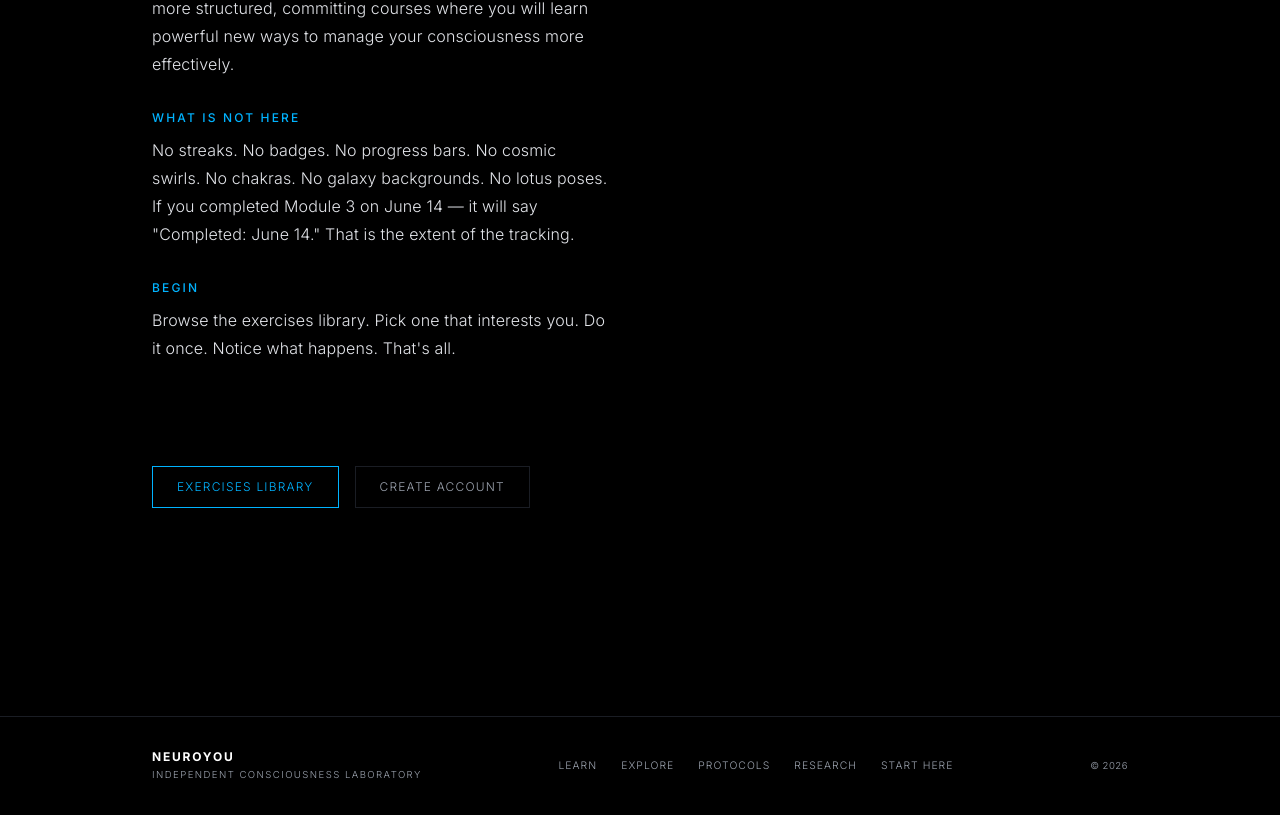
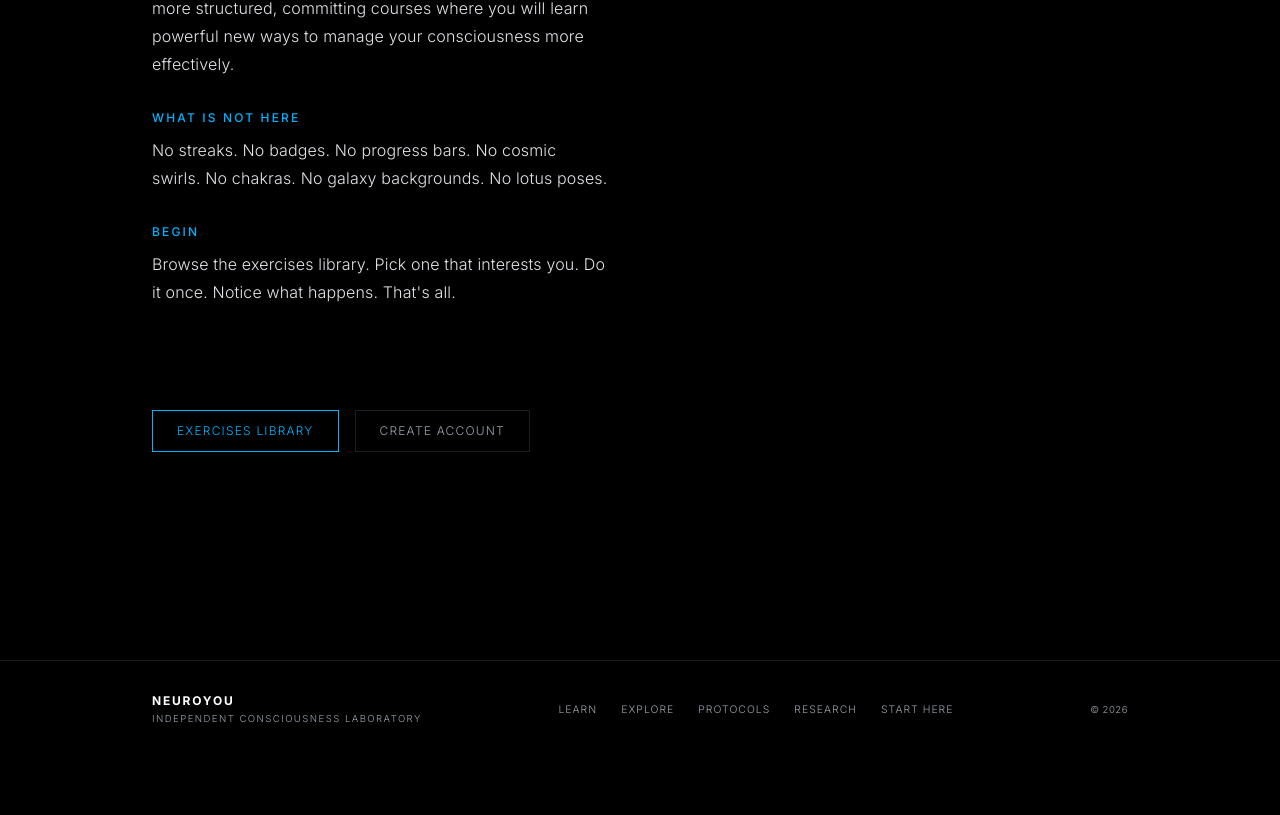
Before and after one commit to peter-j-hill/neuroyou, a Next.js app: page /start-here in a window 1280 px wide. Shown: the part 1251-2066 px from the top of the page. After the commit the page ends 2010 px from the top, so only its background shows below. Built offline with nearby package versions, Linux system fonts and the light colour scheme; no server answers.

Commit message:
Remove module tracking sentence from Start Here page

```diff
--- a/app/start-here/page.tsx
+++ b/app/start-here/page.tsx
@@ -54,8 +54,6 @@ export default function StartHerePage() {
           <p>
             No streaks. No badges. No progress bars. No cosmic swirls.
             No chakras. No galaxy backgrounds. No lotus poses.
-            If you completed Module 3 on June 14 — it will say "Completed: June 14."
-            That is the extent of the tracking.
           </p>
 
           <h2>Begin</h2>
```
